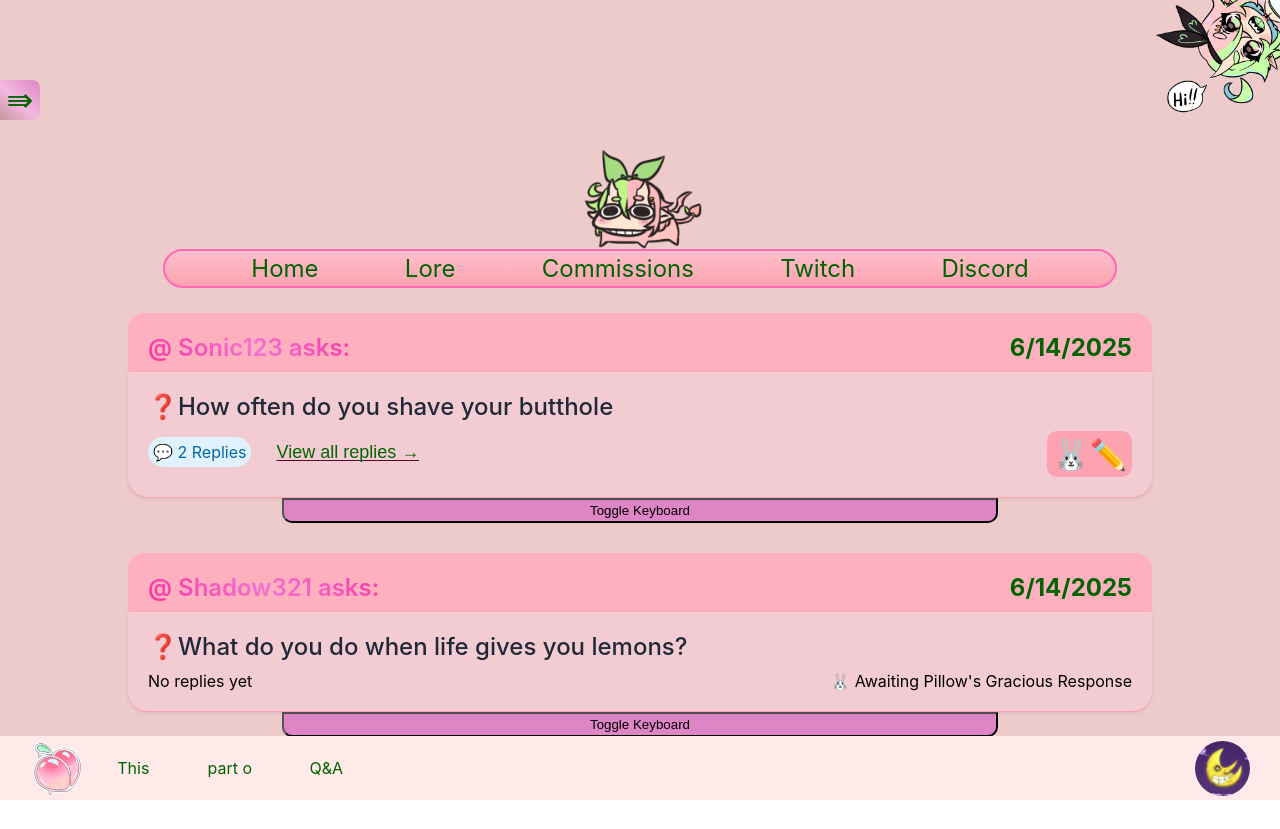
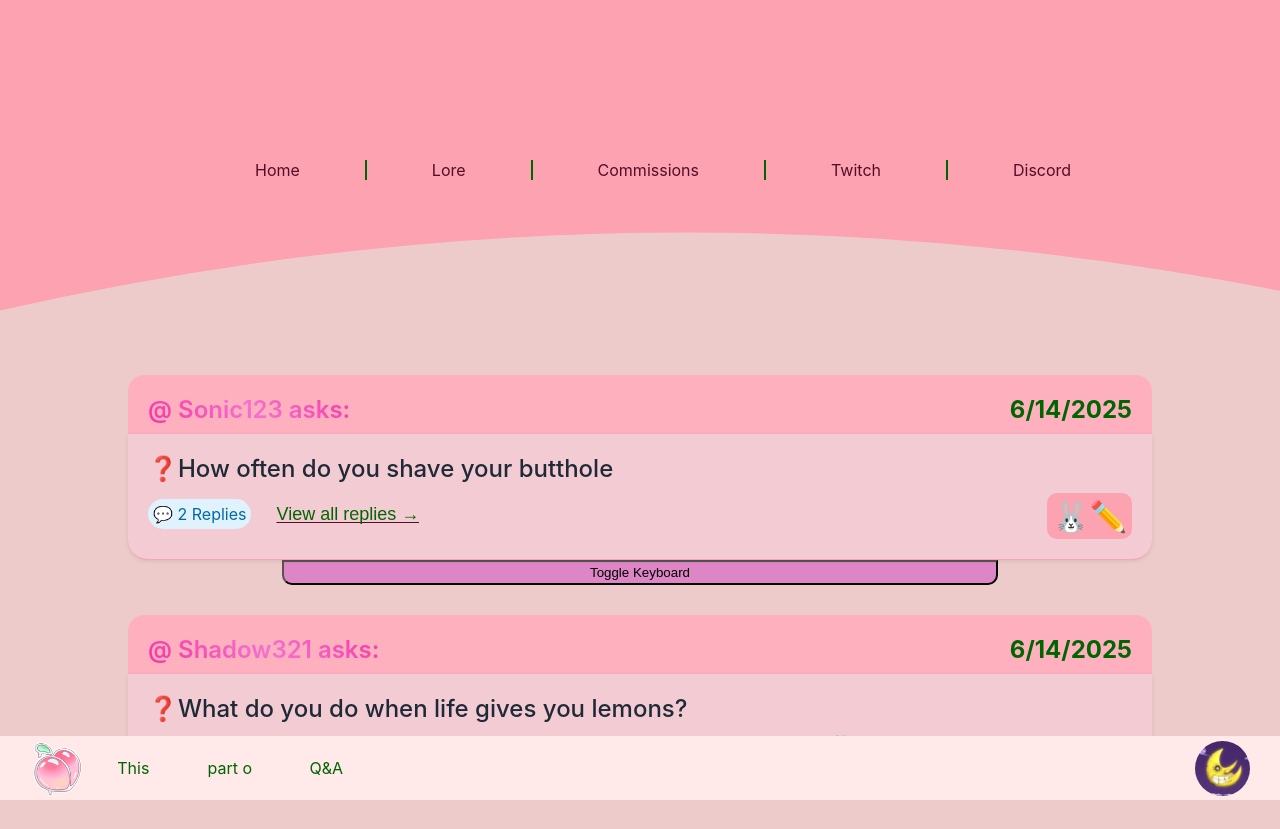
Before and after one commit to jmorales8/Bunnys-space, a React (Create React App) app in the folder ui/: page /Q-and-A in a window 1280 px wide. Before the commit the page ends 800 px from the top, so only its background shows below. Built offline with nearby package versions, Linux system fonts and the light colour scheme.

Commit message:
first working version

```diff
--- a/ui/src/App.tsx
+++ b/ui/src/App.tsx
@@ -19,12 +19,12 @@ function App() {
   return (
     <ThemeProvider>
       <AppContent>
-        <div className="app__head">
+        {/* <div className="app__head">
           <FloatingDrawer>
             <AudioPlayer />
           </FloatingDrawer>
           <LoginButton />
-        </div>
+        </div> */}
         <NavigationBar />
         <Routes>
           <Route path="/login" element={<Login />} />
--- a/ui/src/NavigationBar/NavigationBar.tsx
+++ b/ui/src/NavigationBar/NavigationBar.tsx
@@ -1,7 +1,55 @@
+// import { ImgsOnNavBar } from "../components/ImgsOnNavBar/ImgsOnNavBar";
+// import { Link } from "react-router-dom";
+// import { useContext } from "react";
+// import { ThemeContext } from "../context/ThemeContext";
+// interface NavButtons {
+//   label: string;
+//   path: string;
+// }
+
+// const navButtons: NavButtons[] = [
+//   { label: "Home", path: "/home" },
+//   { label: "Lore", path: "/lore" },
+//   { label: "Commissions", path: "/commissions" },
+//   { label: "Twitch", path: "/twitch" },
+//   { label: "Discord", path: "/discord" },
+// ];
+
+// export function NavigationBar() {
+//   const themeContext = useContext(ThemeContext);
+//   if (!themeContext) {
+//     throw new Error("DarkMode must be used within a ThemeProvider");
+//   }
+//   const { isDarkMode } = themeContext;
+//   return (
+//     <nav className="navBar">
+//       <span className="navBar__pictures">
+//         <ImgsOnNavBar />
+//       </span>
+//       <span className={isDarkMode ? "navBar__content__night" : "navBar__content"}>
+//         {navButtons.map((button) => {
+//           return (
+//             <Link
+//               to={button.path}
+//               className={isDarkMode ? "navBar__button__night" : "navBar__button"}
+//               key={button.label}
+//             >
+//               {button.label}
+//             </Link>
+//           );
+//         })}
+//       </span>
+//     </nav>
+//   );
+// }
+
 import { ImgsOnNavBar } from "../components/ImgsOnNavBar/ImgsOnNavBar";
 import { Link } from "react-router-dom";
 import { useContext } from "react";
 import { ThemeContext } from "../context/ThemeContext";
+import { useEffect, useState } from "react";
+import { SmoothSvgArch } from "./SmoothSvgArch";
+
 interface NavButtons {
   label: string;
   path: string;
@@ -22,23 +70,23 @@ export function NavigationBar() {
   }
   const { isDarkMode } = themeContext;
   return (
-    <nav className="navBar">
-      <span className="navBar__pictures">
-        <ImgsOnNavBar />
-      </span>
-      <span className={isDarkMode ? "navBar__content__night" : "navBar__content"}>
-        {navButtons.map((button) => {
-          return (
+    <>
+      <div className="navBar">
+        <div className="navBar__content">
+          {navButtons.map((button) => (
             <Link
               to={button.path}
               className={isDarkMode ? "navBar__button__night" : "navBar__button"}
               key={button.label}
             >
-              {button.label}
+              <span className="navBar__button__label">
+                {button.label}
+              </span>
             </Link>
-          );
-        })}
-      </span>
-    </nav>
+          ))}
+        </div>
+      </div>
+      <SmoothSvgArch colorMode={isDarkMode}/>
+    </>
   );
 }
--- /dev/null
+++ b/ui/src/NavigationBar/SmoothSvgArch.tsx
@@ -0,0 +1,58 @@
+import React, { useEffect, useState } from "react";
+
+export function useWindowScale(): number {
+  const [scale, setScale] = useState(0);
+
+  const calculateScale = (width: number): number => {
+    return 0.005 * width - 0.4;
+  };
+
+  useEffect(() => {
+    const updateScale = () => {
+      const width = window.innerWidth;
+      setScale(calculateScale(width));
+    };
+
+    window.addEventListener('resize', updateScale);
+    updateScale(); // initial call
+
+    return () => window.removeEventListener('resize', updateScale);
+  }, []);
+
+  return scale;
+}
+interface SmoothSvgArch {
+  colorMode: boolean
+}
+export const SmoothSvgArch = ({colorMode}: SmoothSvgArch) => {
+  const [svgHeight, setSvgHeight] = useState(500);
+  const scale = useWindowScale();
+
+  useEffect(() => {
+    const handleResize = () => {
+      const width = window.innerWidth;
+
+      // Example mapping: wider screens → taller arch
+      const newHeight = Math.max(250, Math.min(500, width / 4));
+      setSvgHeight(newHeight);
+    };
+
+    handleResize(); // Initial set
+    window.addEventListener("resize", handleResize);
+
+    return () => window.removeEventListener("resize", handleResize);
+  }, []);
+
+  return (
+    <svg
+      viewBox="13 0 69 25"
+      preserveAspectRatio="none"
+      style={{
+        width: "100%",
+        height: "375px"
+      }}
+    >
+      <path className={colorMode ? "navBar__background__night" : "navBar__background"} d={`M0,25 Q50,${scale} 100,25 L100,0 L0,0 Z`} />
+    </svg>
+  );
+};
--- a/ui/src/NavigationBar/navigationBar.scss
+++ b/ui/src/NavigationBar/navigationBar.scss
@@ -1,91 +1,132 @@
-@import '.././styles/variables.scss';
+@import ".././styles/variables.scss";
 $baseurl: "../../public/images/";
 
+// .navBar {
+//   display: flex;
+//   margin-bottom: 25px;
+//   flex-direction: column;
+//   width: 100%;
+//   align-items: center;
+//   &__content {
+//     display: flex;
+//     border-radius: 20px;
+//     background-image: linear-gradient($light-bg-color1, $light-bg-color2);
+//     border: 2px solid hotpink;
+//     max-width: 950px;
+//     width: 100%;
+//     justify-content: space-evenly;
+//     height: 35px;
+//     align-items: center;
+//     font-size: x-large;
+//     transition: 0.4s;
+//     &__night {
+//       @extend .navBar__content;
+//       background-image: linear-gradient($night-bg-color1, $night-bg-color2);
+//       border: 2px solid $night-bg-color7 !important;
+//     }
+//   }
+//   &__button {
+//     text-decoration: none;
+//     color: $light-font-color1;
+//     display: flex;
+//     transition: 0.4s;
+//     justify-content: center;
+//     &__night {
+//       @extend .navBar__button;
+//       color: $night-font-color;
+//     }
+//     &:hover {
+//       transform: rotate(-4deg);
+//     }
+//   }
+//   &__picture {
+//     width: 125px;
+//     height: 125px;
+//     background-size: 125px;
+//     background-image: url("#{$baseurl}goblin.png");
+//     &:hover {
+//       background-image: url("#{$baseurl}Pilbo_Goober.png");
+//     }
+//     &__necoarc {
+//       width: 125px;
+//       height: 125px;
+//       background-size: 125px;
+//       background-image: url("#{$baseurl}necoarc_pilow.png");
+//     }
+//     &__gokufeet {
+//       width: 125px;
+//       height: 125px;
+//       background-size: 125px;
+//       background-image: url("#{$baseurl}goku_feet.png");
+//     }
+//     &s {
+//       display: flex;
+//       justify-content: flex-end;
+//     }
+//   }
+// }
+
+// @media only screen and (max-width: 550px) {
+//   .navBar{
+//     &__content {
+//       flex-direction: column;
+//       align-items: center;
+//       width: 250px;
+//       min-height: 170px;
+//       padding: 5px 0px;
+//     }
+//     &__button {
+//       width: 200px;
+//       border-radius: 25px;
+//       &:hover {
+//         background-image: linear-gradient($light-bg-color1, $light-bg-color2);
+//       }
+//       &__night {
+//         &:hover {
+//           background-image: linear-gradient($night-bg-color1, $night-bg-color2);
+//         }
+//       }
+//     }
+//   }
+// }
+
 .navBar {
+  position: absolute;
   display: flex;
-  margin-bottom: 25px;
-  flex-direction: column;
   width: 100%;
-  align-items: center;
+  top: 160px;
+  justify-content: center;
   &__content {
     display: flex;
-    border-radius: 20px;
-    background-image: linear-gradient($light-bg-color1, $light-bg-color2);
-    border: 2px solid hotpink;
-    max-width: 950px;
-    width: 100%;
-    justify-content: space-evenly;
-    height: 35px;
-    align-items: center;
-    font-size: x-large;
-    transition: 0.4s;
-    &__night {
-      @extend .navBar__content;
-      background-image: linear-gradient($night-bg-color1, $night-bg-color2);
-      border: 2px solid $night-bg-color7 !important;
-    }
+    width: 900px;
+    justify-content: space-around;
   }
   &__button {
+    &:not(:first-child) {
+      border-left: 2px solid $light-font-color1;
+    }
     text-decoration: none;
-    color: $light-font-color1;
+    color: $light-font-color2;
     display: flex;
     transition: 0.4s;
     justify-content: center;
+    padding-left: 65px;
+    padding-right: 65px;
+
+    &__label {
+      transition: 0.4s;
+      &:hover {
+        opacity: 0.5;
+      }
+    }
     &__night {
       @extend .navBar__button;
-      color: $night-font-color;
-    }
-    &:hover {
-      transform: rotate(-4deg);
     }
   }
-  &__picture {
-    width: 125px;
-    height: 125px;
-    background-size: 125px;
-    background-image: url("#{$baseurl}goblin.png");
-    &:hover {
-      background-image: url("#{$baseurl}Pilbo_Goober.png");
-    }
-    &__necoarc {
-      width: 125px;
-      height: 125px;
-      background-size: 125px;
-      background-image: url("#{$baseurl}necoarc_pilow.png");
-    }
-    &__gokufeet {
-      width: 125px;
-      height: 125px;
-      background-size: 125px;
-      background-image: url("#{$baseurl}goku_feet.png");
-    }
-    &s {
-      display: flex;
-      justify-content: flex-end;
+  &__background {
+    fill: $light-bg-color2;
+    &__night {
+      fill: $night-bg-color7;
     }
   }
 }
-
-@media only screen and (max-width: 550px) {
-  .navBar{
-    &__content {
-      flex-direction: column;
-      align-items: center;
-      width: 250px;
-      min-height: 170px;
-      padding: 5px 0px;
-    }
-    &__button {
-      width: 200px;
-      border-radius: 25px;
-      &:hover {
-        background-image: linear-gradient($light-bg-color1, $light-bg-color2);
-      }
-      &__night {
-        &:hover {
-          background-image: linear-gradient($night-bg-color1, $night-bg-color2);
-        }
-      }
-    }
-  }
-}
```
